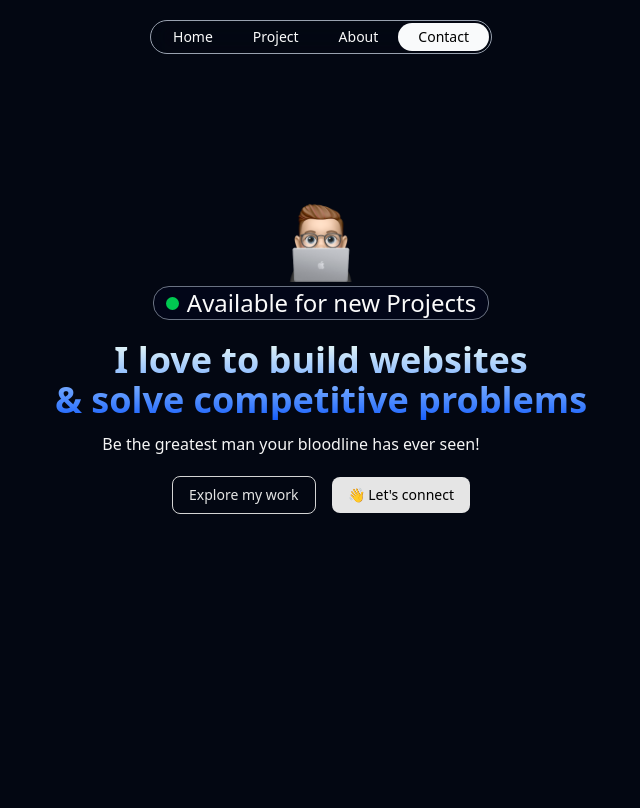
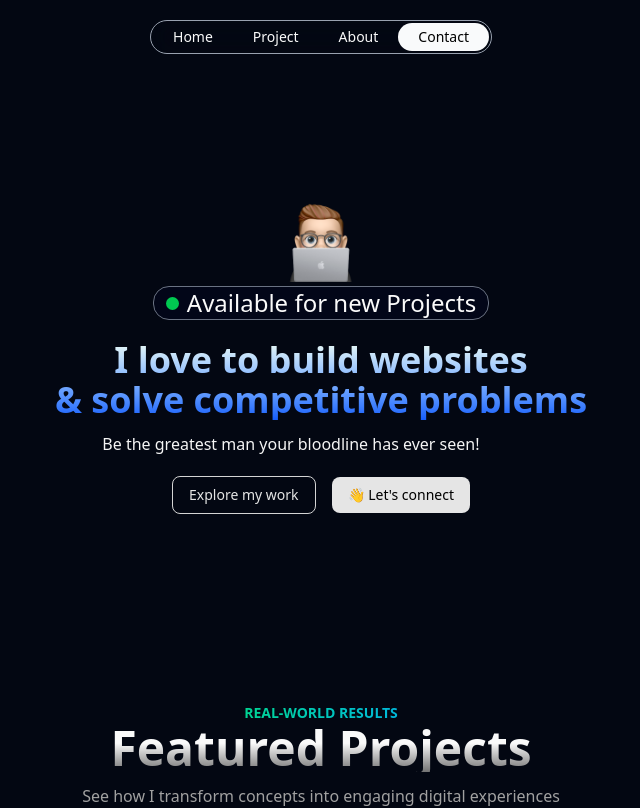
Before and after one commit to Ahmadrazakhan-786/TAILWIND-CSS, a website: page dist/index.html in a window 1280 px wide. Shown: the whole page, without its empty margins (319-959 px from the left). Drawn offline with Linux system fonts and the light colour scheme.

Commit message:
box part

```diff
--- a/dist/index.html
+++ b/dist/index.html
@@ -47,5 +47,14 @@
                 </button>
             </div>
     </section>
+
+    <section class="max-w-6xl mx-auto px-4">
+        <div class="text-center space-y-3">
+            <h3 class="uppercase text-sm font-bold bg-gradient-to-r from-emerald-400 to-cyan-500 text-transparent bg-clip-text inline">Real-World Results</h3>
+
+            <h2 class="text-5xl font-bold bg-gradient-to-b from-neutral-50 from-40% to-neutral-500 text-transparent bg-clip-text">Featured Projects</h2>
+            <p class="text-neutral-400">See how I transform concepts into engaging digital experiences</p>
+        </div>
+    </section>
 </body>
 </html>
```
Also changed, not shown: dist/output.css.
